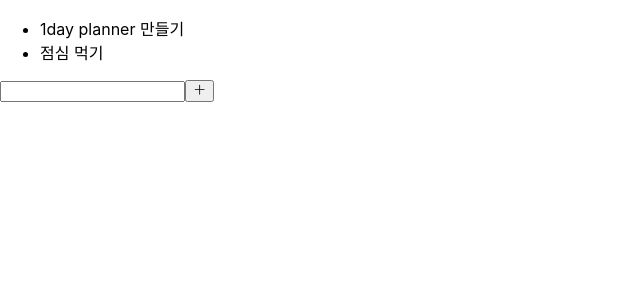
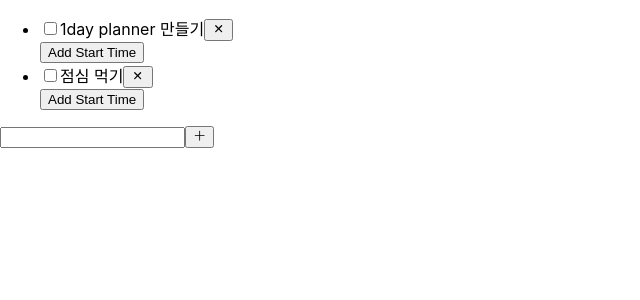
Before and after one commit to aan-sy/todo-list, a React (Create React App) app: page / in a window 1280 px wide. Shown: the top 300 px of the page, without its empty margins (0-640 px from the left). Built offline with nearby package versions, Linux system fonts and the light colour scheme.

Commit message:
Add Todo.jsx: 목록 컴포넌트 생성

```diff
--- /dev/null
+++ b/src/components/Todo/Todo.jsx
@@ -0,0 +1,52 @@
+import React, { useState } from 'react';
+import { IoClose } from 'react-icons/io5';
+
+export default function Todo({ todo, onDelete }) {
+  const [checked, setChecked] = useState(false);
+  const [startTime, setStartTime] = useState('');
+  const [endTime, setEndTime] = useState('');
+  const { id, text } = todo;
+
+  const handleDelete = () => {onDelete(id)}
+
+  const handleChecked = () => {
+    setChecked(checked => !checked);
+    !checked && startTime !== '' && addEndTime();
+  }
+
+  const addStartTime = () => {
+    const startTime = checkTime();
+    setStartTime(startTime);
+  }
+
+  const addEndTime = () => {
+    const endTime = checkTime();
+    setEndTime(endTime);
+  }
+
+  const checkTime = () => {
+    const time = new Date();
+    let hours = time.getHours();
+    hours = hours < 10 ? `0${hours}` : hours;
+    let minutes = time.getMinutes();
+    minutes = minutes < 10 ? `0${minutes}` : minutes;
+    return `${hours} : ${minutes}`
+  }
+
+  return (
+    <li>
+      <div>
+        <input id={id} type="checkbox" checked={checked} onChange={handleChecked} />
+        <label htmlFor={id}>{text}</label>
+        <button onClick={handleDelete}>
+          <IoClose />
+        </button>
+      </div>
+      <div>
+        {startTime === '' && <button onClick={addStartTime}>Add Start Time</button>}
+        {startTime !== '' && <span>{`시작 시간: ${startTime}`}</span> }
+        {endTime !== '' && <span>{`완료 시간: ${endTime}`} </span>}
+      </div>
+    </li>
+  );
+}
--- a/src/components/TodoList/TodoList.jsx
+++ b/src/components/TodoList/TodoList.jsx
@@ -1,5 +1,6 @@
 import React, { useState } from 'react';
 import Add from '../Add/Add';
+import Todo from '../Todo/Todo';
 
 export default function TodoList() {
   const [todos, setTodos] = useState([
@@ -13,17 +14,16 @@ export default function TodoList() {
     },
   ])
 
-  const AddTodo = (newTodo) => {
-    setTodos(todos => [...todos, newTodo]);
-  }
+  const handleAddTodo = (newTodo) => {setTodos(todos => [...todos, newTodo]);}
+  const handleDeleteTodo = (id) => {setTodos(todos => todos.filter(todo => todo.id !== id))}
 
   return (
     <section>
       <ul>
-        {todos.map((todo) => <li key={todo.id}>{todo.text}</li>)}
+        {todos.map((todo) => <Todo key={todo.id} todo={todo} onDelete={handleDeleteTodo} />)}
       </ul>
       <section>
-        <Add onAdd={AddTodo} />
+        <Add onAdd={handleAddTodo} />
       </section>
     </section>
   );
```
